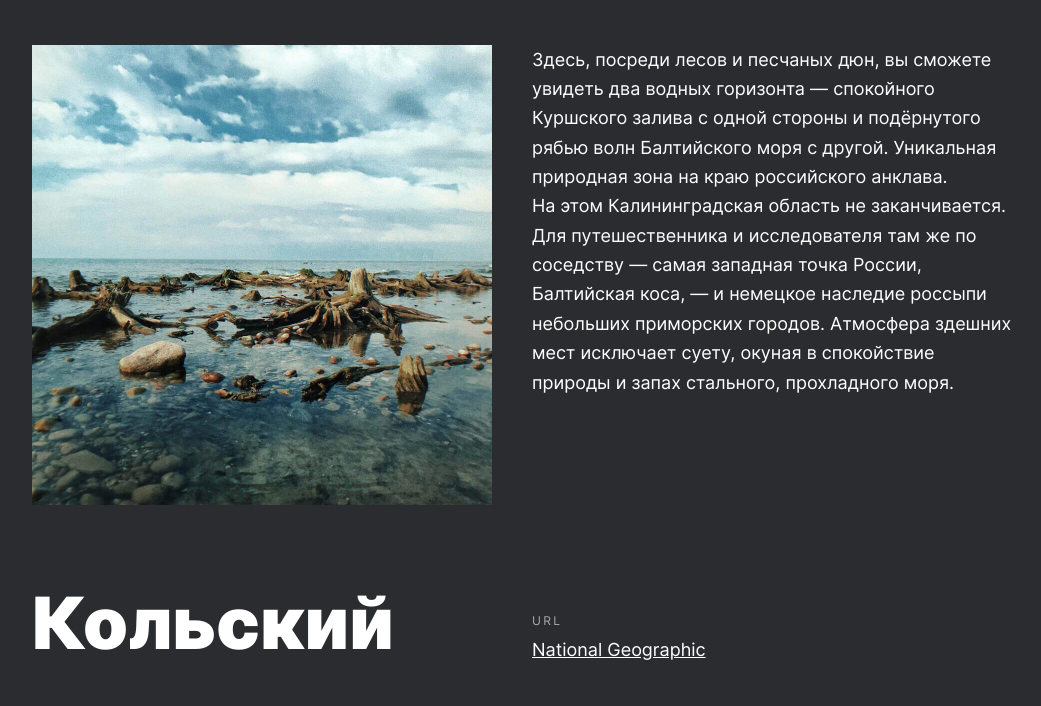
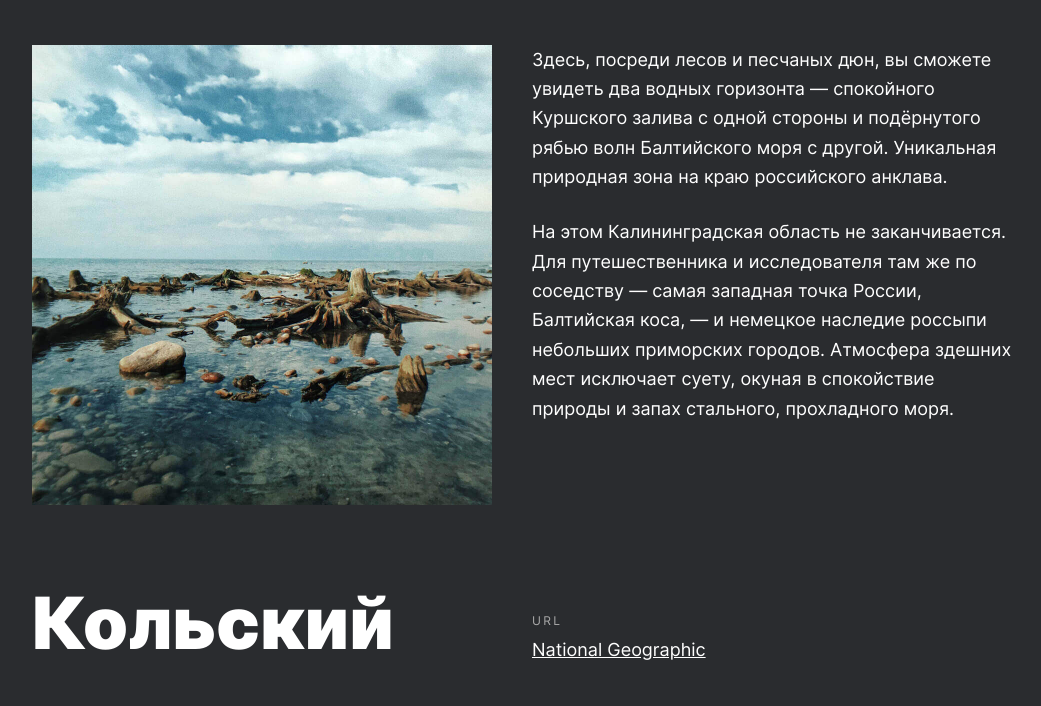
Before and after one commit to Lloyd456/Lloyd456.github.io, a plain HTML site: page index.html in a window 1280 px wide. Shown: the part 2676-3382 px from the top of the page, without its empty margins (116-1157 px from the left). Drawn offline with Linux system fonts and the light colour scheme.

Commit message:
Update index.css

```diff
--- a/pages/index.css
+++ b/pages/index.css
@@ -40,6 +40,7 @@
 @import url(../blocks/place/place.css);
 @import url(../blocks/place/__img/place__img.css);
 @import url(../blocks/place/__title/place__title.css);
+@import url(../blocks/place/__paragraphs/place__paragraphs.css);
 @import url(../blocks/place/__paragraph/place__paragraph.css);
 @import url(../blocks/place/__website/place__website.css);
 @import url(../blocks/place/__website/_top/place__website_top.css);
```
